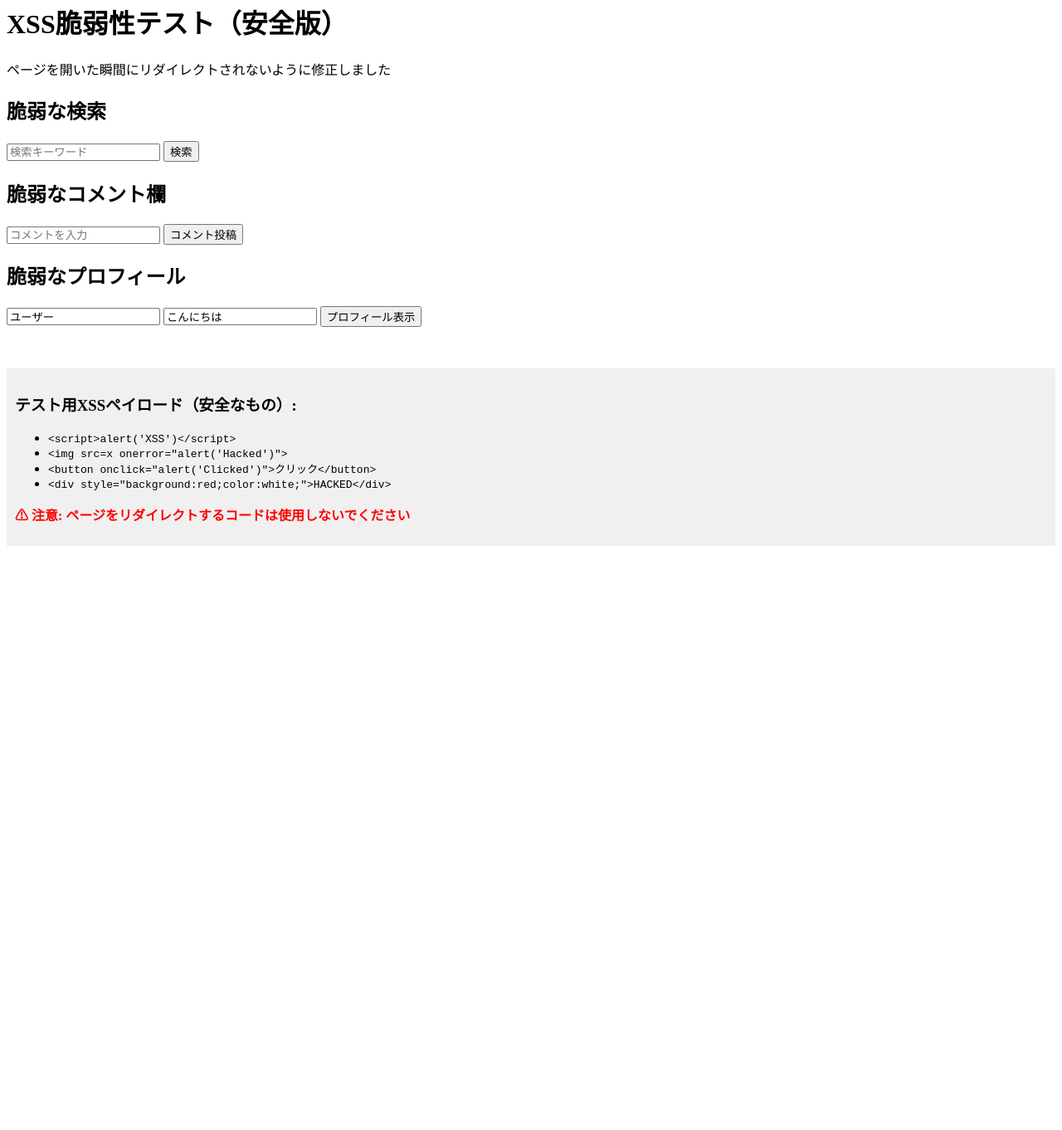
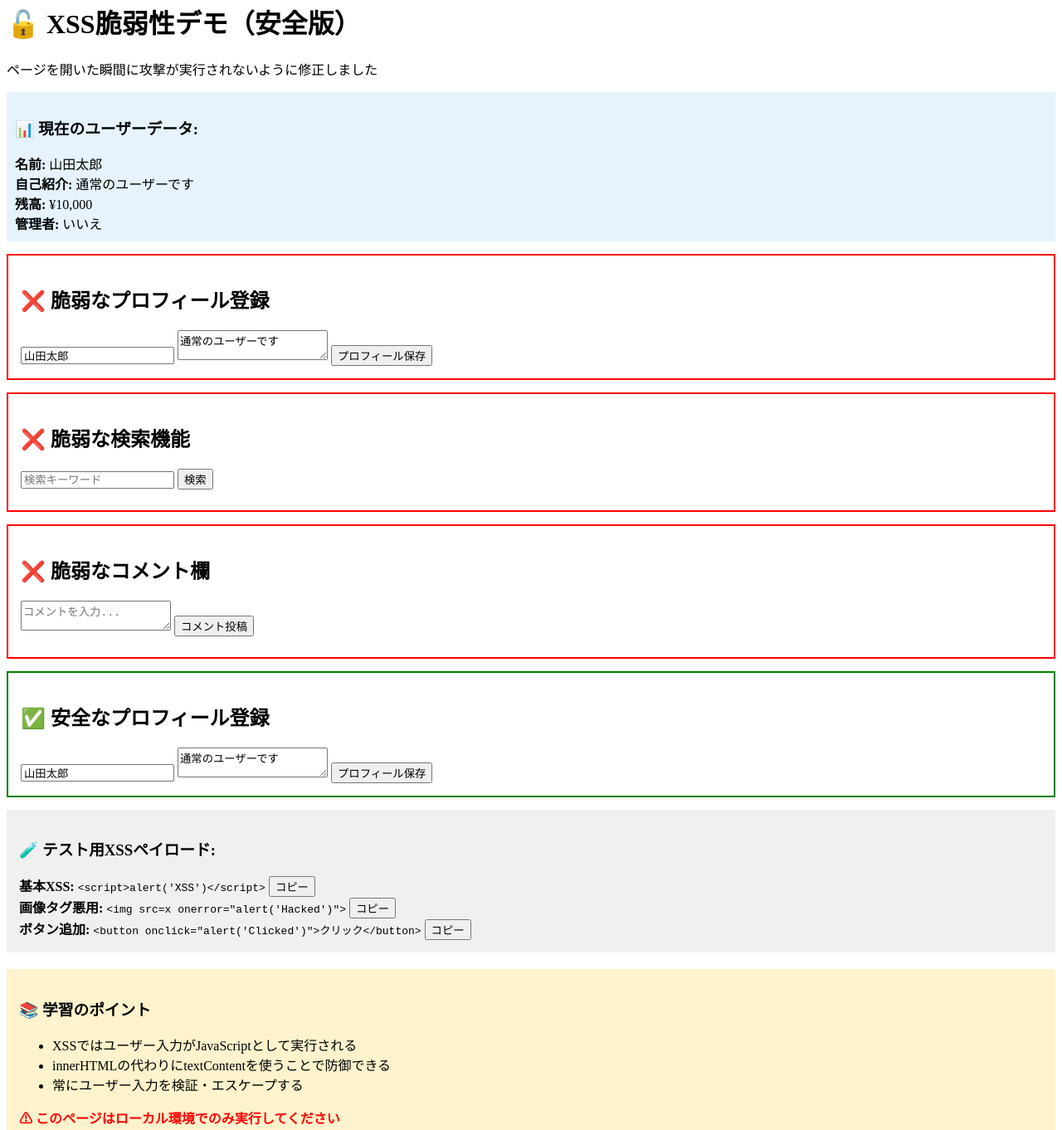
Before and after one commit to y-redhat/sa.xss2, a plain HTML site: page xss-test.html in a window 1280 px wide. Shown: the part 18-1380 px from the top of the page at 83% size. Before the commit the page ends 800 px from the top, so only its background shows below. Drawn offline with Linux system fonts and the light colour scheme.

Commit message:
Update xss-test.html

```diff
--- a/xss-test.html
+++ b/xss-test.html
@@ -1,78 +1,176 @@
 <!DOCTYPE html>
-<html>
+<html lang="ja">
 <head>
-    <title>XSS脆弱性デモ - 安全版</title>
+    <meta charset="UTF-8">
+    <meta name="viewport" content="width=device-width, initial-scale=1.0">
+    <title>XSS脆弱性デモ（修正版）</title>
 </head>
 <body>
-    <h1>XSS脆弱性テスト（安全版）</h1>
-    <p>ページを開いた瞬間にリダイレクトされないように修正しました</p>
+    <h1>🔓 XSS脆弱性デモ（安全版）</h1>
+    <p>ページを開いた瞬間に攻撃が実行されないように修正しました</p>
+
+    <!-- ユーザーデータ表示エリア -->
+    <div style="background: #e6f3ff; padding: 10px; margin: 10px 0;">
+        <h3>📊 現在のユーザーデータ:</h3>
+        <div id="userDisplay">
+            データがありません
+        </div>
+    </div>
+
+    <!-- 脆弱な入力フォーム -->
+    <div style="border: 2px solid red; padding: 15px; margin: 15px 0;">
+        <h2>❌ 脆弱なプロフィール登録</h2>
+        <input type="text" id="vulnName" placeholder="ユーザー名" value="山田太郎">
+        <textarea id="vulnBio" placeholder="自己紹介">通常のユーザーです</textarea>
+        <button onclick="saveVulnerableProfile()">プロフィール保存</button>
+    </div>
 
     <!-- 脆弱な検索機能 -->
-    <div>
-        <h2>脆弱な検索</h2>
-        <input type="text" id="searchInput" placeholder="検索キーワード">
+    <div style="border: 2px solid red; padding: 15px; margin: 15px 0;">
+        <h2>❌ 脆弱な検索機能</h2>
+        <input type="text" id="vulnSearch" placeholder="検索キーワード">
         <button onclick="vulnerableSearch()">検索</button>
-        <div id="searchResult"></div>
+        <div id="searchResults" style="margin-top: 10px;"></div>
     </div>
 
     <!-- 脆弱なコメント機能 -->
-    <div>
-        <h2>脆弱なコメント欄</h2>
-        <input type="text" id="commentInput" placeholder="コメントを入力">
-        <button onclick="addComment()">コメント投稿</button>
-        <div id="comments"></div>
+    <div style="border: 2px solid red; padding: 15px; margin: 15px 0;">
+        <h2>❌ 脆弱なコメント欄</h2>
+        <textarea id="vulnComment" placeholder="コメントを入力..."></textarea>
+        <button onclick="addVulnerableComment()">コメント投稿</button>
+        <div id="comments" style="margin-top: 10px;"></div>
     </div>
 
-    <!-- 脆弱なプロフィール表示 -->
-    <div>
-        <h2>脆弱なプロフィール</h2>
-        <input type="text" id="nameInput" placeholder="名前" value="ユーザー">
-        <input type="text" id="bioInput" placeholder="自己紹介" value="こんにちは">
-        <button onclick="showProfile()">プロフィール表示</button>
-        <div id="profile"></div>
+    <!-- 安全な入力フォーム -->
+    <div style="border: 2px solid green; padding: 15px; margin: 15px 0;">
+        <h2>✅ 安全なプロフィール登録</h2>
+        <input type="text" id="secureName" placeholder="ユーザー名" value="山田太郎">
+        <textarea id="secureBio" placeholder="自己紹介">通常のユーザーです</textarea>
+        <button onclick="saveSecureProfile()">プロフィール保存</button>
+    </div>
+
+    <!-- テスト用ペイロード -->
+    <div style="background: #f0f0f0; padding: 15px; margin: 15px 0;">
+        <h3>🧪 テスト用XSSペイロード:</h3>
+        <div>
+            <strong>基本XSS:</strong>
+            <code>&lt;script&gt;alert('XSS')&lt;/script&gt;</code>
+            <button onclick="copyPayload(this)">コピー</button>
+        </div>
+        <div>
+            <strong>画像タグ悪用:</strong>
+            <code>&lt;img src=x onerror="alert('Hacked')"&gt;</code>
+            <button onclick="copyPayload(this)">コピー</button>
+        </div>
+        <div>
+            <strong>ボタン追加:</strong>
+            <code>&lt;button onclick="alert('Clicked')"&gt;クリック&lt;/button&gt;</code>
+            <button onclick="copyPayload(this)">コピー</button>
+        </div>
     </div>
 
     <script>
-        // ❌ 危険: XSS脆弱性あり（ただし安全な範囲で）
-        function vulnerableSearch() {
-            const query = document.getElementById('searchInput').value;
-            // 脆弱性: innerHTMLでそのまま表示
-            document.getElementById('searchResult').innerHTML =
-                `検索結果: ${query}`;
+        // ユーザーデータ
+        let userData = {
+            name: "山田太郎",
+            bio: "通常のユーザーです",
+            balance: 10000,
+            isAdmin: false
+        };
+
+        // 脆弱なプロフィール保存
+        function saveVulnerableProfile() {
+            const name = document.getElementById('vulnName').value;
+            const bio = document.getElementById('vulnBio').value;
+
+            // ❌ 危険: innerHTMLでそのまま表示
+            document.getElementById('userDisplay').innerHTML = `
+                <strong>名前:</strong> ${name}<br>
+                <strong>自己紹介:</strong> ${bio}<br>
+                <strong>残高:</strong> ¥${userData.balance.toLocaleString()}<br>
+                <strong>管理者:</strong> ${userData.isAdmin ? 'はい' : 'いいえ'}
+            `;
         }
 
-        // ❌ 危険: XSS脆弱性あり
-        function addComment() {
-            const comment = document.getElementById('commentInput').value;
-            const commentDiv = document.createElement('div');
-            // 脆弱性: innerHTMLでそのまま表示
-            commentDiv.innerHTML = `コメント: ${comment}`;
-            document.getElementById('comments').appendChild(commentDiv);
+        // 脆弱な検索
+        function vulnerableSearch() {
+            const query = document.getElementById('vulnSearch').value;
+
+            // ❌ 危険: ユーザー入力をそのままHTMLに挿入
+            document.getElementById('searchResults').innerHTML = `
+                <h4>「${query}」の検索結果:</h4>
+                <p>${query} に関する結果が見つかりました</p>
+            `;
         }
 
-        // ❌ 危険: XSS脆弱性あり
-        function showProfile() {
-            const name = document.getElementById('nameInput').value;
-            const bio = document.getElementById('bioInput').value;
-            // 脆弱性: innerHTMLでそのまま表示
-            document.getElementById('profile').innerHTML = `
-                <h3>${name}のプロフィール</h3>
-                <p>${bio}</p>
+        // 脆弱なコメント追加
+        function addVulnerableComment() {
+            const comment = document.getElementById('vulnComment').value;
+
+            // ❌ 危険: 動的にHTMLを構築
+            const commentDiv = document.createElement('div');
+            commentDiv.style.border = "1px solid #ccc";
+            commentDiv.style.padding = "10px";
+            commentDiv.style.margin = "5px 0";
+            commentDiv.innerHTML = `
+                <strong>匿名ユーザー:</strong>
+                <span>${comment}</span>
+                <br>
+                <small>${new Date().toLocaleString()}</small>
             `;
+
+            document.getElementById('comments').appendChild(commentDiv);
+            document.getElementById('vulnComment').value = '';
         }
+
+        // 安全なプロフィール保存
+        function saveSecureProfile() {
+            const name = document.getElementById('secureName').value;
+            const bio = document.getElementById('secureBio').value;
+
+            // ✅ 安全: textContentを使用
+            const display = document.getElementById('userDisplay');
+            display.innerHTML = '';
+
+            const nameElem = document.createElement('div');
+            nameElem.innerHTML = '<strong>名前:</strong> ' + name;
+
+            const bioElem = document.createElement('div');
+            bioElem.innerHTML = '<strong>自己紹介:</strong> ' + bio;
+
+            const balanceElem = document.createElement('div');
+            balanceElem.innerHTML = '<strong>残高:</strong> ¥' + userData.balance.toLocaleString();
+
+            const adminElem = document.createElement('div');
+            adminElem.innerHTML = '<strong>管理者:</strong> ' + (userData.isAdmin ? 'はい' : 'いいえ');
+
+            display.appendChild(nameElem);
+            display.appendChild(bioElem);
+            display.appendChild(balanceElem);
+            display.appendChild(adminElem);
+        }
+
+        // ペイロードコピー機能
+        function copyPayload(button) {
+            const payload = button.previousElementSibling.textContent;
+            navigator.clipboard.writeText(payload).then(() => {
+                alert('ペイロードをコピーしました: ' + payload);
+            });
+        }
+
+        // 初期表示
+        saveSecureProfile();
     </script>
 
-    <div style="margin-top: 50px; background: #f0f0f0; padding: 10px;">
-        <h3>テスト用XSSペイロード（安全なもの）:</h3>
+    <div style="background: #fff3cd; padding: 15px; margin-top: 20px;">
+        <h3>📚 学習のポイント</h3>
         <ul>
-            <li><code>&lt;script&gt;alert('XSS')&lt;/script&gt;</code></li>
-            <li><code>&lt;img src=x onerror="alert('Hacked')"&gt;</code></li>
-            <li><code>&lt;button onclick="alert('Clicked')"&gt;クリック&lt;/button&gt;</code></li>
-            <li><code>&lt;div style="background:red;color:white;"&gt;HACKED&lt;/div&gt;</code></li>
+            <li>XSSではユーザー入力がJavaScriptとして実行される</li>
+            <li>innerHTMLの代わりにtextContentを使うことで防御できる</li>
+            <li>常にユーザー入力を検証・エスケープする</li>
         </ul>
-
         <p style="color: red; font-weight: bold;">
-            ⚠ 注意: ページをリダイレクトするコードは使用しないでください
+            ⚠ このページはローカル環境でのみ実行してください
         </p>
     </div>
 </body>
```
